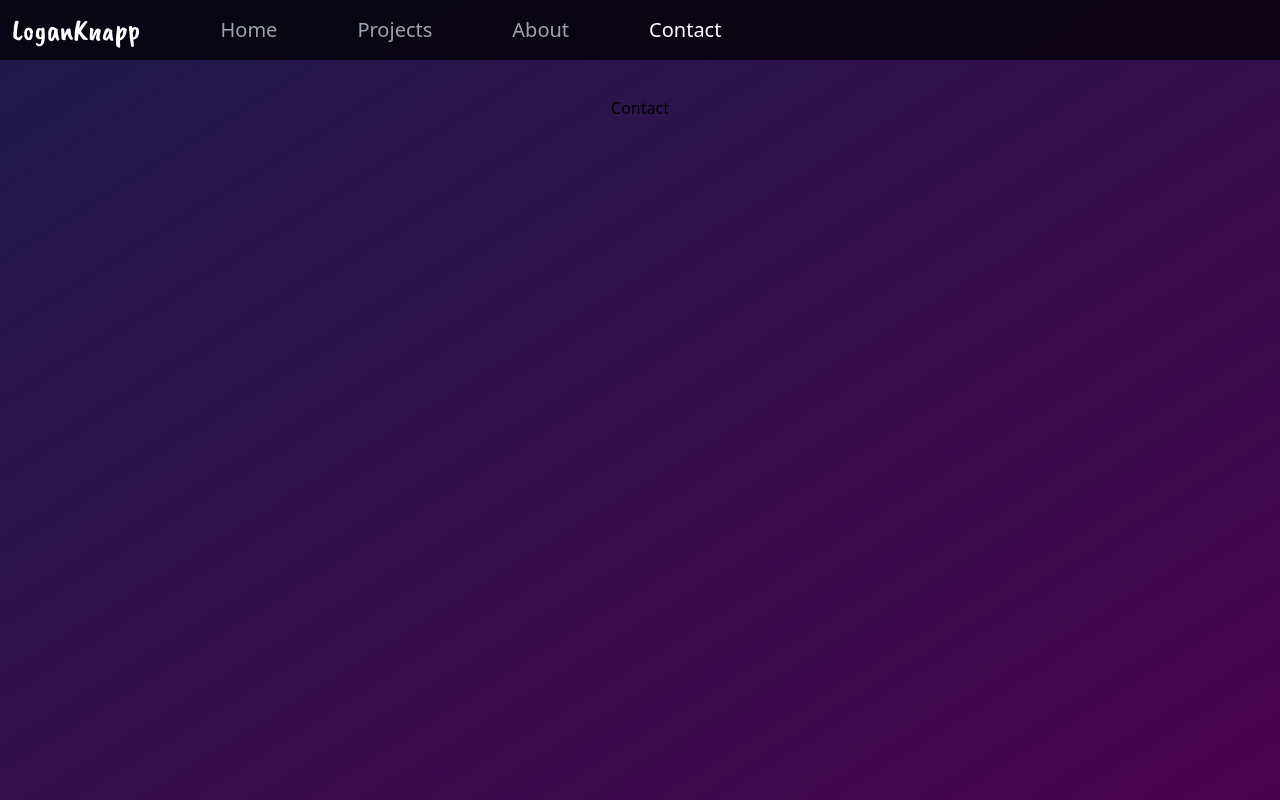
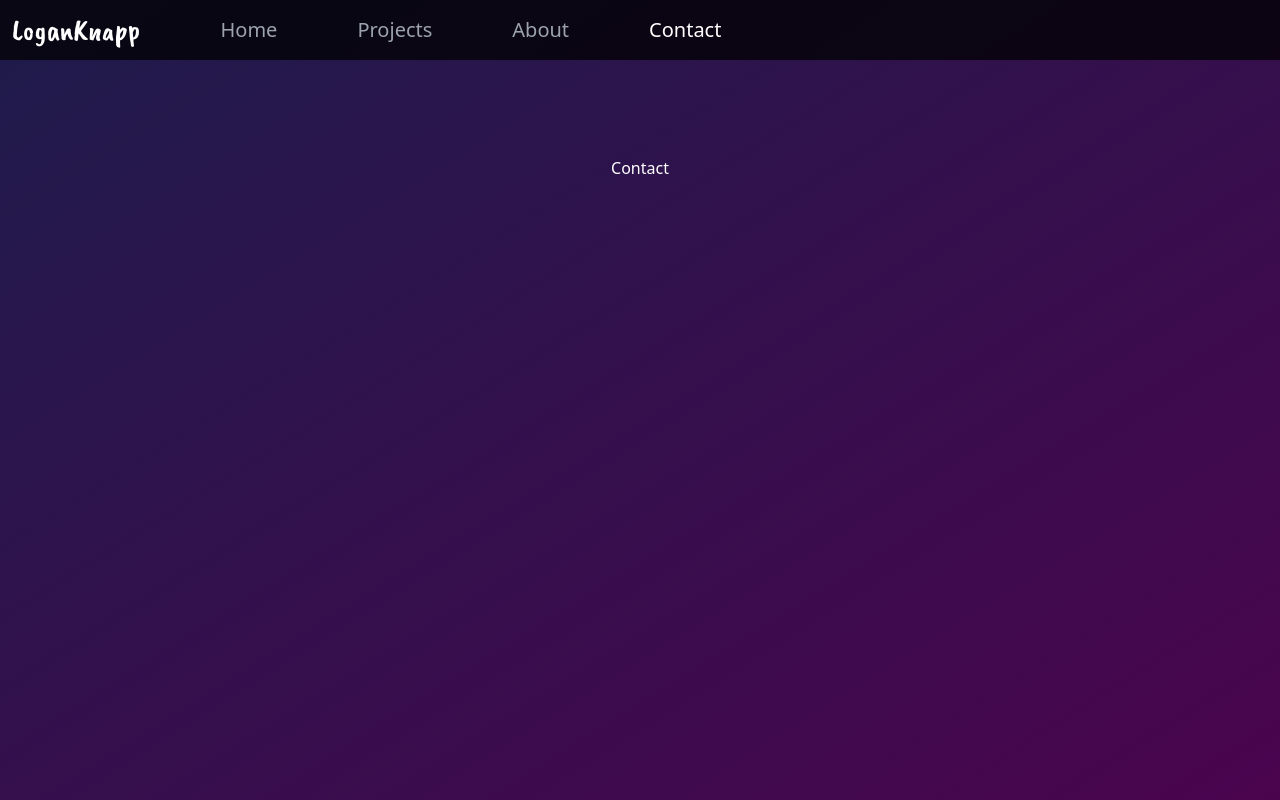
Before and after one commit to logkn/my-website, a Next.js app: page /contact in a window 1280 px wide. Built offline with nearby package versions, Linux system fonts and the light colour scheme.

Commit message:
sticky header, white text, npm i

```diff
--- a/package.json
+++ b/package.json
@@ -13,7 +13,7 @@
     "eslint": "8.43.0",
     "eslint-config-next": "13.4.7",
     "framer-motion": "^10.12.17",
-    "next": "13.4.7",
+    "next": "^13.4.7",
     "postcss": "8.4.24",
     "react": "18.2.0",
     "react-dom": "18.2.0",
--- a/src/app/components/Header.js
+++ b/src/app/components/Header.js
@@ -29,7 +29,7 @@ const Header = ({current_page}) => {
     var cname = caveat_brush.className
     cname += " text-3xl mr-20 flex self-start"
     return (
-        <div className="flex absolute w-full flex-row items-center justify-start p-3 bg-black bg-opacity-75">
+        <div className="sticky top-0 flex w-full flex-row items-center justify-start p-3 bg-black bg-opacity-75">
             <h1 style={{color: "white"}} className={cname}>LoganKnapp</h1>
             {pages.map((page, index) => {
                 if (page === current_page) {
--- a/src/app/layout.js
+++ b/src/app/layout.js
@@ -14,7 +14,7 @@ export const metadata = {
 export default function RootLayout({ children }) {
   return (
     <html lang="en">
-      <body className='w-full min-h-screen bg-gradient-to-br from-indigo-950 to-fuchsia-950'>
+      <body className='text-white w-full min-h-screen bg-gradient-to-br from-indigo-950 to-fuchsia-950'>
         {children}
       </body>
     </html>
```
Also changed, not shown: 1 other file (tests, documents, lock files or other folders).
